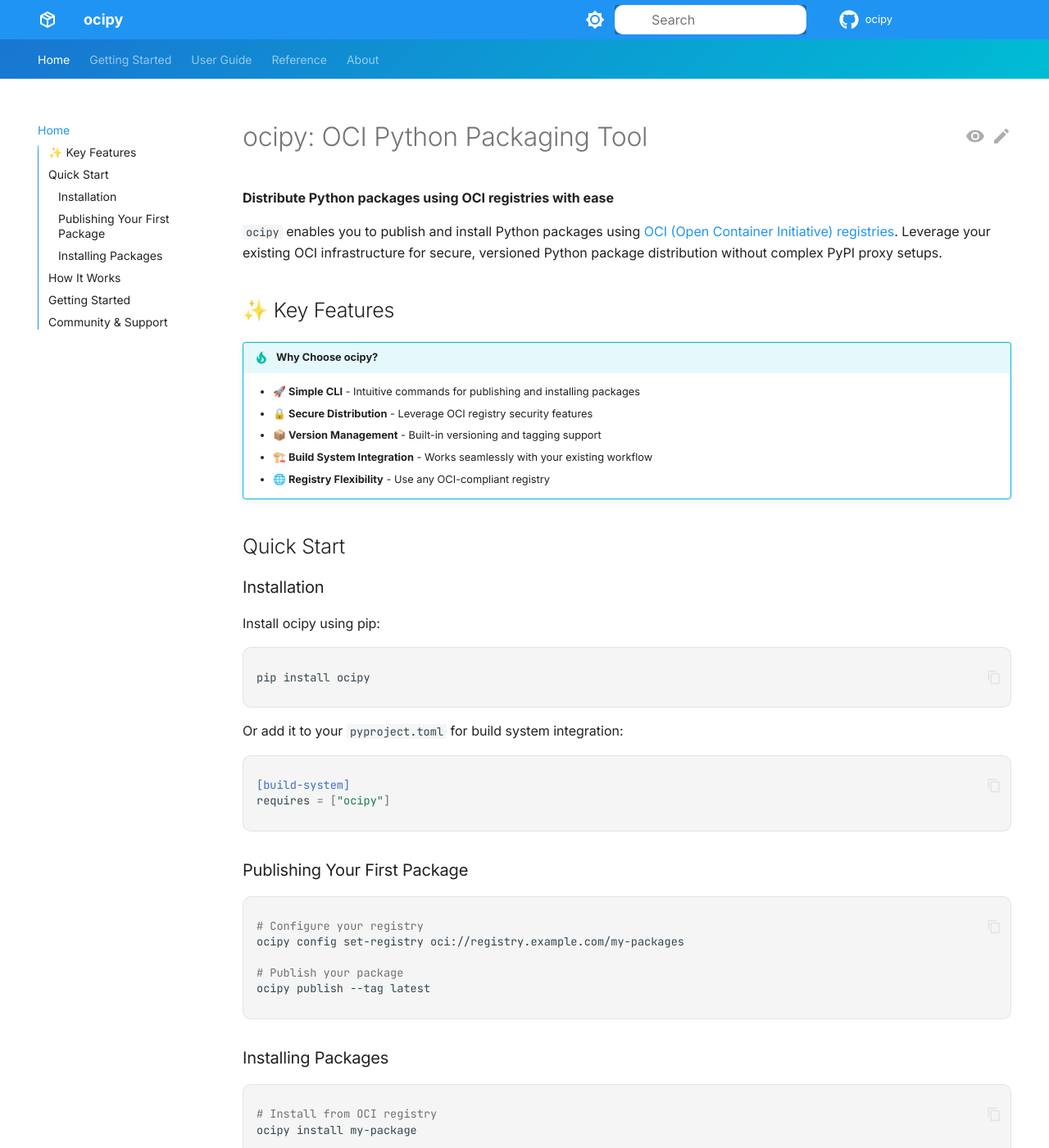
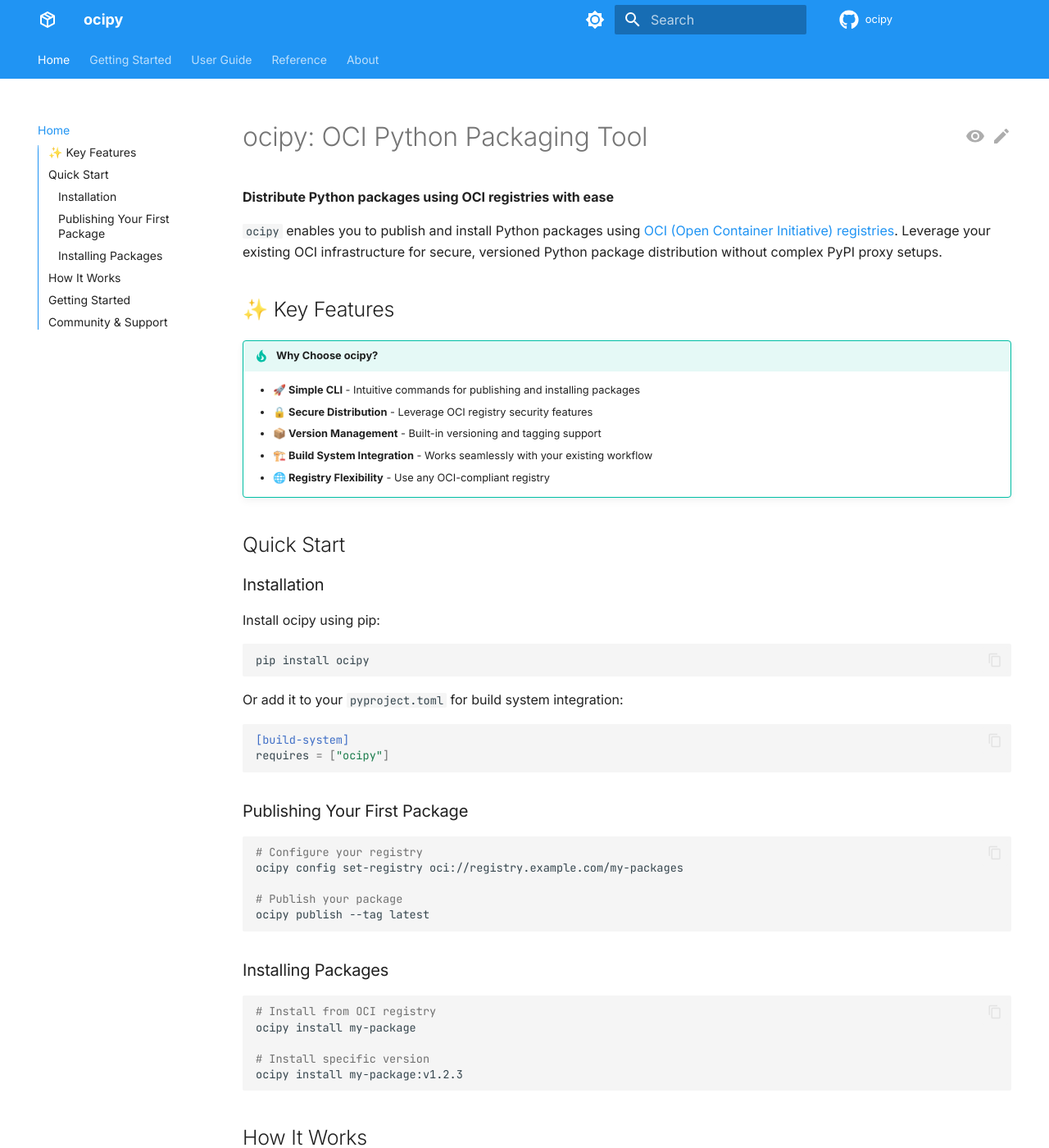
Before and after one commit to beckadd/ocipy, an MkDocs documentation site: the page built from docs/index.md, in a window 1280 px wide and 1400 px high. Shown: the whole window at 82% size. Built offline with MkDocs 1.6.1 and Material for MkDocs 9.7.7, drawn with Linux system fonts in a browser that asks for light colours; comment, search, counter and statistics services are not loaded; the version menu is left out.

Commit message:
Update site and repository URLs in mkdocs configuration

```diff
--- a/docs/stylesheets/extra.css
+++ /dev/null
@@ -1,257 +0,0 @@
-/* ORAS-inspired custom styling for ocipy documentation */
-
-:root {
-  /* ORAS-inspired color palette */
-  --md-primary-fg-color: #1976d2;
-  --md-primary-fg-color--light: #42a5f5;
-  --md-primary-fg-color--dark: #1565c0;
-  --md-accent-fg-color: #00bcd4;
-  --md-accent-fg-color--transparent: #00bcd41a;
-
-  /* Custom gradients */
-  --oras-gradient: linear-gradient(135deg, #1976d2 0%, #00bcd4 100%);
-  --oras-gradient-subtle: linear-gradient(135deg, #e3f2fd 0%, #e0f7fa 100%);
-}
-
-[data-md-color-scheme="slate"] {
-  /* Dark mode ORAS-inspired colors */
-  --md-primary-fg-color: #64b5f6;
-  --md-primary-fg-color--light: #90caf9;
-  --md-primary-fg-color--dark: #42a5f5;
-  --md-accent-fg-color: #26c6da;
-  --md-accent-fg-color--transparent: #26c6da1a;
-
-  /* Dark mode gradients */
-  --oras-gradient: linear-gradient(135deg, #1976d2 0%, #26c6da 100%);
-  --oras-gradient-subtle: linear-gradient(135deg, #263238 0%, #37474f 100%);
-}
-
-/* Hero section styling */
-.md-typeset h1:first-child {
-  background: var(--oras-gradient);
-  background-clip: text;
-  -webkit-background-clip: text;
-  -webkit-text-fill-color: transparent;
-  font-weight: 800;
-  margin-bottom: 1rem;
-}
-
-/* Enhanced code blocks */
-.md-typeset .highlight {
-  background: var(--md-code-bg-color);
-  border-radius: 0.5rem;
-  border: 1px solid var(--md-default-fg-color--lightest);
-}
-
-[data-md-color-scheme="slate"] .md-typeset .highlight {
-  border-color: var(--md-default-fg-color--lighter);
-}
-
-/* Custom admonition styles */
-.md-typeset .admonition.tip {
-  border-color: var(--md-accent-fg-color);
-}
-
-.md-typeset .admonition.tip > .admonition-title {
-  background-color: var(--md-accent-fg-color--transparent);
-  border-color: var(--md-accent-fg-color);
-}
-
-/* Navigation tabs enhancement */
-.md-tabs {
-  background: var(--oras-gradient);
-}
-
-.md-tabs__item {
-  color: white;
-  opacity: 0.8;
-}
-
-.md-tabs__item--active,
-.md-tabs__item:hover {
-  opacity: 1;
-  color: white;
-}
-
-/* Footer styling */
-.md-footer {
-  background: var(--oras-gradient);
-}
-
-/* Custom button styling */
-.md-button {
-  background: transparent;
-  border: 1px solid var(--md-primary-fg-color);
-  color: var(--md-primary-fg-color);
-  transition: all 0.3s ease;
-  border-radius: 0.375rem;
-  text-decoration: none;
-}
-
-.md-button:hover {
-  background: var(--md-primary-fg-color);
-  border-color: var(--md-primary-fg-color);
-  color: white;
-  transform: translateY(-1px);
-  box-shadow: 0 2px 8px rgba(25, 118, 210, 0.3);
-}
-
-.md-button--primary {
-  background: var(--md-primary-fg-color);
-  border-color: var(--md-primary-fg-color);
-  color: white;
-}
-
-.md-button--primary:hover {
-  background: var(--md-primary-fg-color--dark);
-  border-color: var(--md-primary-fg-color--dark);
-  color: white;
-}
-
-/* Dark mode button adjustments */
-[data-md-color-scheme="slate"] .md-button {
-  border-color: var(--md-primary-fg-color--light);
-  color: var(--md-primary-fg-color--light);
-}
-
-[data-md-color-scheme="slate"] .md-button:hover {
-  background: var(--md-primary-fg-color--light);
-  border-color: var(--md-primary-fg-color--light);
-  color: var(--md-default-bg-color);
-  box-shadow: 0 2px 8px rgba(100, 181, 246, 0.3);
-}
-
-[data-md-color-scheme="slate"] .md-button--primary {
-  background: var(--md-primary-fg-color--light);
-  border-color: var(--md-primary-fg-color--light);
-  color: var(--md-default-bg-color);
-}
-
-[data-md-color-scheme="slate"] .md-button--primary:hover {
-  background: var(--md-primary-fg-color);
-  border-color: var(--md-primary-fg-color);
-  color: white;
-}
-
-/* Search box enhancement */
-.md-search__input {
-  border-radius: 0.5rem;
-  border: 1px solid var(--md-default-fg-color--lightest);
-  background: var(--md-default-bg-color);
-  transition: all 0.2s ease;
-}
-
-.md-search__input:focus {
-  border-color: var(--md-primary-fg-color);
-  outline: none;
-  box-shadow: none;
-}
-
-.md-search__input::placeholder {
-  color: var(--md-default-fg-color--light);
-}
-
-/* Table styling */
-.md-typeset table:not([class]) {
-  border-radius: 0.5rem;
-  overflow: hidden;
-  border: 1px solid var(--md-default-fg-color--lightest);
-}
-
-.md-typeset table:not([class]) th {
-  background: var(--md-default-fg-color--lightest);
-  color: var(--md-primary-fg-color);
-  font-weight: 600;
-}
-
-[data-md-color-scheme="slate"] .md-typeset table:not([class]) th {
-  background: var(--md-default-fg-color--lighter);
-}
-
-/* Links styling */
-.md-typeset a {
-  color: var(--md-primary-fg-color);
-  text-decoration: none;
-  border-bottom: 1px solid transparent;
-  transition: all 0.3s ease;
-}
-
-.md-typeset a:hover {
-  border-bottom-color: var(--md-accent-fg-color);
-  color: var(--md-accent-fg-color);
-}
-
-/* Custom icons */
-.md-typeset .twemoji {
-  filter: hue-rotate(200deg) saturate(1.2);
-}
-
-/* Responsive design enhancements */
-@media screen and (max-width: 76.1875em) {
-  .md-nav__source {
-    background: var(--oras-gradient);
-  }
-}
-
-/* Custom scrollbar */
-::-webkit-scrollbar {
-  width: 8px;
-}
-
-::-webkit-scrollbar-track {
-  background: var(--md-default-bg-color);
-}
-
-::-webkit-scrollbar-thumb {
-  background: var(--md-primary-fg-color);
-  border-radius: 4px;
-}
-
-::-webkit-scrollbar-thumb:hover {
-  background: var(--md-primary-fg-color--dark);
-}
-
-/* Animation for page transitions */
-.md-content {
-  animation: fadeIn 0.5s ease-in-out;
-}
-
-@keyframes fadeIn {
-  from {
-    opacity: 0;
-    transform: translateY(10px);
-  }
-  to {
-    opacity: 1;
-    transform: translateY(0);
-  }
-}
-
-/* Custom badge styling */
-.badge {
-  display: inline-block;
-  padding: 0.25rem 0.75rem;
-  background: var(--md-primary-fg-color);
-  color: white;
-  border-radius: 1rem;
-  font-size: 0.75rem;
-  font-weight: 600;
-  text-transform: uppercase;
-  letter-spacing: 0.05rem;
-}
-
-/* Version selector styling */
-.md-version {
-  background: var(--md-primary-fg-color);
-  border-radius: 0.25rem;
-}
-
-.md-version__current {
-  color: white;
-}
-
-/* Search highlighting */
-.md-search-result__teaser mark {
-  background: var(--md-accent-fg-color--transparent);
-  color: var(--md-accent-fg-color);
-}
--- a/mkdocs.yml
+++ b/mkdocs.yml
@@ -1,7 +1,7 @@
 site_name: ocipy
 site_description: OCI Python Packaging Tool - Publish and install Python packages using OCI registries
-site_url: https://your-docs-site.com
-repo_url: https://github.com/your-username/ocipy
+site_url: https://beckadd.github.io/ocipy
+repo_url: https://github.com/beckadd/ocipy
 repo_name: ocipy
 edit_uri: edit/main/docs/
 
@@ -64,10 +64,6 @@
     edit: material/pencil
     view: material/eye
 
-# Custom CSS
-extra_css:
-  - stylesheets/extra.css
-
 # Navigation
 nav:
   - Home: index.md
@@ -98,7 +94,7 @@
       alias_type: symlink
       redirect_template: null
       deploy_prefix: ''
-      canonical_version: null
+      canonical_version: latest
       version_selector: true
       css_dir: css
       javascript_dir: js
```
